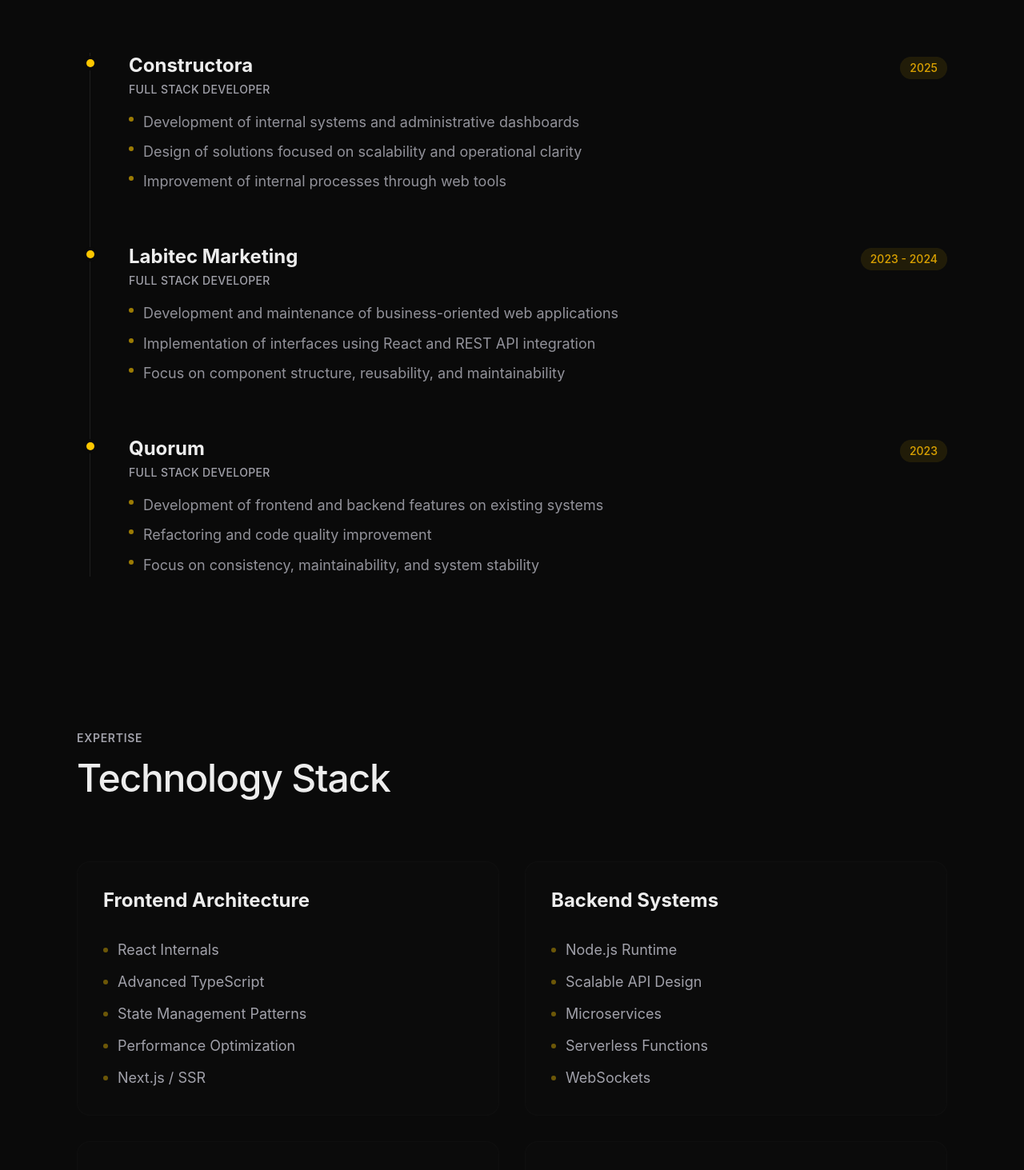
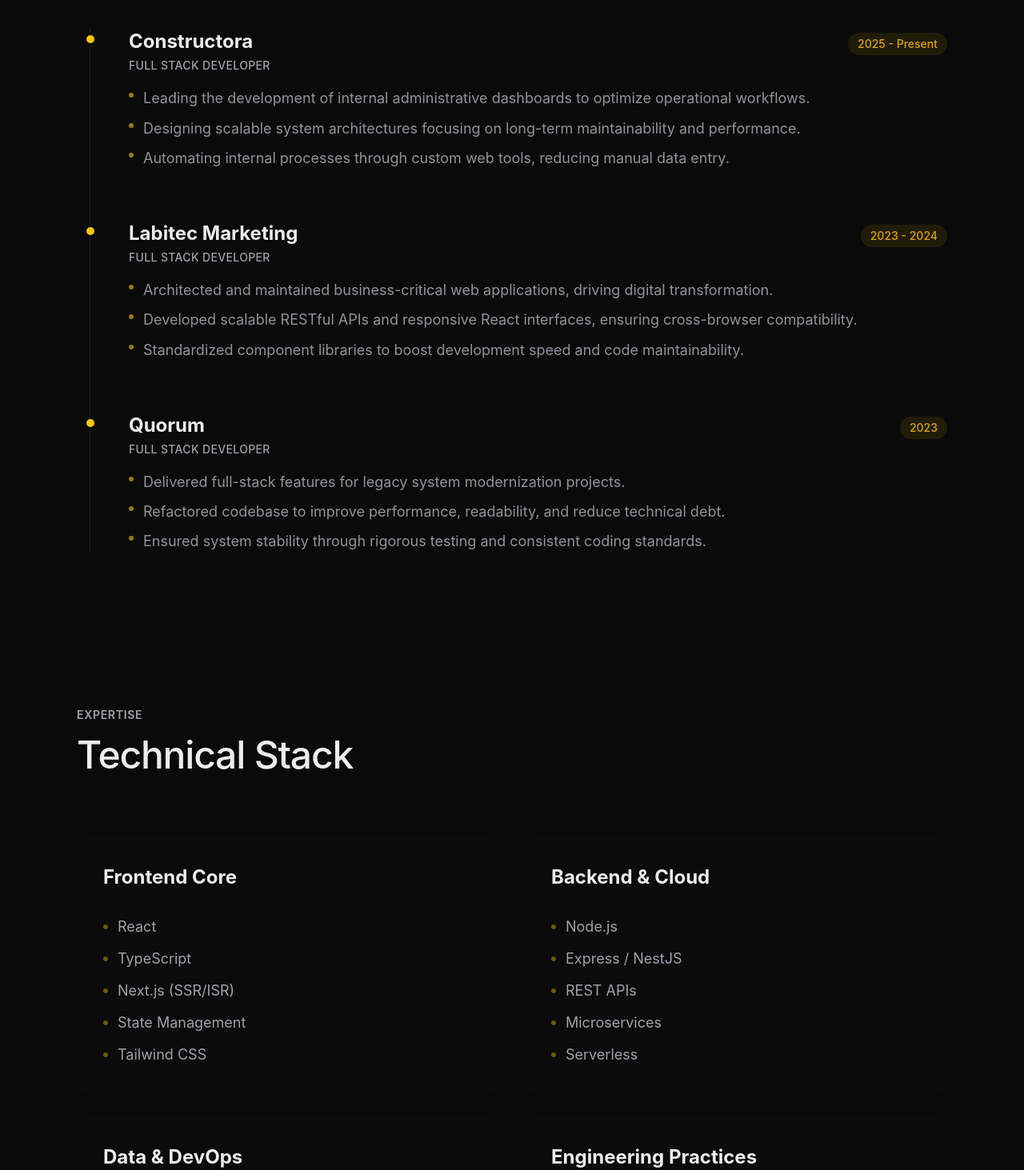
Before and after one commit to NickRami/my-portfolio, a React (Vite) app: page / in a window 1280 px wide. Shown: the part 1960-3423 px from the top of the page at 80% size. Built offline with nearby package versions, Linux system fonts and the light colour scheme.

Commit message:
feat: Implement global context for i18n and theme management, add Resume page, and introduce global styling.

```diff
--- a/src/context/AppContext.tsx
+++ b/src/context/AppContext.tsx
@@ -36,56 +36,56 @@ const translations = {
 
     // About
     'about.title': 'About Me',
-    'about.p1': 'I specialize in building scalable applications using React, TypeScript, and Node.js, focusing on high-performance architectures and clean code. I leverage modern AI tools to accelerate development cycles and ensure technical excellence across the full stack.',
-    'about.p2': 'I design robust systems with a focus on complex state management, SSR with Next.js, and scalable API design. I combine this technical depth with a collaborative mindset, always prioritizing teamwork and maintainable solutions.',
+    'about.p1': 'I specialize in developing scalable web applications using React, TypeScript, and Node.js, focusing on high-performance architectures, clean code, and solid engineering practices.',
+    'about.p2': 'I design robust systems oriented towards complex state management, SSR with Next.js, and scalable APIs. I integrate AI tools to optimize development cycles while maintaining a collaborative mindset and always prioritizing maintainable solutions and teamwork.',
 
-    // Projects
+    // Projects - Technical & Concise
     'projects.label': 'Selected Work',
     'projects.title': 'Technical Solutions',
-    'project.1.title': 'Movie Explorer App',
-    'project.1.desc': 'Frontend application for exploring movies. Solved the challenge of efficiently consuming external APIs and managing large datasets by implementing a reusable component architecture, ensuring a clean UI and fluid navigation.',
-    'project.2.title': 'Pokémon Battle Game',
-    'project.2.desc': 'Interactive web game logic entirely on the frontend. Focused on decoupling game state from UI rendering to ensure easy testability and clean separation of concerns.',
+    'project.1.title': 'Movie Explorer',
+    'project.1.desc': 'Engineered a high-performance React application for large dataset visualization. Implemented component-based architecture and optimized API consumption logic for seamless UX.',
+    'project.2.title': 'Pokémon Battle Engine',
+    'project.2.desc': 'Developed a decoupled game logic engine in pure JavaScript. Segregated state management from UI rendering to ensure extensive testability and clear separation of concerns.',
     'project.3.title': 'Cursor Calendar',
-    'project.3.desc': 'Modern calendar application with drag-and-drop functionality. Built to demonstrate advanced state management and complex interactions in a React environment.',
+    'project.3.desc': 'Built a complex state-managed calendar with React DnD. Demonstrated advanced skills in event handling, drag-and-drop mechanics, and date manipulation logic.',
 
-    // Experience
+    // Experience - Action & Impact
     'experience.title': 'Professional Experience',
     'experience.labitec.role': 'Full Stack Developer',
     'experience.labitec.company': 'Labitec Marketing',
     'experience.labitec.date': '2023 - 2024',
-    'experience.labitec.b1': 'Development and maintenance of business-oriented web applications',
-    'experience.labitec.b2': 'Implementation of interfaces using React and REST API integration',
-    'experience.labitec.b3': 'Focus on component structure, reusability, and maintainability',
+    'experience.labitec.b1': 'Architected and maintained business-critical web applications, driving digital transformation.',
+    'experience.labitec.b2': 'Developed scalable RESTful APIs and responsive React interfaces, ensuring cross-browser compatibility.',
+    'experience.labitec.b3': 'Standardized component libraries to boost development speed and code maintainability.',
     'experience.constructora.role': 'Full Stack Developer',
     'experience.constructora.company': 'Constructora',
-    'experience.constructora.date': '2025',
-    'experience.constructora.b1': 'Development of internal systems and administrative dashboards',
-    'experience.constructora.b2': 'Design of solutions focused on scalability and operational clarity',
-    'experience.constructora.b3': 'Improvement of internal processes through web tools',
+    'experience.constructora.date': '2025 - Present',
+    'experience.constructora.b1': 'Leading the development of internal administrative dashboards to optimize operational workflows.',
+    'experience.constructora.b2': 'Designing scalable system architectures focusing on long-term maintainability and performance.',
+    'experience.constructora.b3': 'Automating internal processes through custom web tools, reducing manual data entry.',
     'experience.quorum.role': 'Full Stack Developer',
     'experience.quorum.company': 'Quorum',
     'experience.quorum.date': '2023',
-    'experience.quorum.b1': 'Development of frontend and backend features on existing systems',
-    'experience.quorum.b2': 'Refactoring and code quality improvement',
-    'experience.quorum.b3': 'Focus on consistency, maintainability, and system stability',
+    'experience.quorum.b1': 'Delivered full-stack features for legacy system modernization projects.',
+    'experience.quorum.b2': 'Refactored codebase to improve performance, readability, and reduce technical debt.',
+    'experience.quorum.b3': 'Ensured system stability through rigorous testing and consistent coding standards.',
 
     // Skills
     'skills.title': 'Expertise',
-    'skills.subtitle': 'Technology Stack',
-    'skills.frontend': 'Frontend Architecture',
-    'skills.backend': 'Backend Systems',
-    'skills.data': 'Data & Infrastructure',
-    'skills.practices': 'Development Practices',
-    'skills.frontend.items': ["React Internals", "Advanced TypeScript", "State Management Patterns", "Performance Optimization", "Next.js / SSR"],
-    'skills.backend.items': ["Node.js Runtime", "Scalable API Design", "Microservices", "Serverless Functions", "WebSockets"],
-    'skills.data.items': ["PostgreSQL / SQL", "Redis & Caching", "Docker / Containers", "AWS Basics", "CI/CD Pipelines"],
-    'skills.practices.items': ["Testing (Jest/Cypress)", "Clean Architecture", "Git Flow", "Code Reviews", "System Design"],
+    'skills.subtitle': 'Technical Stack',
+    'skills.frontend': 'Frontend Core',
+    'skills.backend': 'Backend & Cloud',
+    'skills.data': 'Data & DevOps',
+    'skills.practices': 'Engineering Practices',
+    'skills.frontend.items': ["React", "TypeScript", "Next.js (SSR/ISR)", "State Management", "Tailwind CSS"],
+    'skills.backend.items': ["Node.js", "Express / NestJS", "REST APIs", "Microservices", "Serverless"],
+    'skills.data.items': ["PostgreSQL", "MongoDB", "Docker", "Redis", "CI/CD"],
+    'skills.practices.items': ["Clean Architecture", "Code Review", "Git Workflow", "Unit Testing", "System Design"],
 
     // Project Tech
-    'project.1.tech': ["React", "Rest API", "Component Architecture", "CSS"],
-    'project.2.tech': ["JavaScript", "Game Logic", "DOM Manipulation", "State Management"],
-    'project.3.tech': ["React", "Date Logic", "Drag & Drop", "Tailwind CSS"],
+    'project.1.tech': ["React", "API Integration", "Architecture", "CSS Modules"],
+    'project.2.tech': ["JavaScript ES6+", "Game Loop", "State Design", "OOP"],
+    'project.3.tech': ["React", "DnD Kit", "Date-fns", "Tailwind"],
     'projects.subtitle': 'Explore these live projects. Hover for details and click to visit.',
     'project.actions.visit': 'Visit Website',
     'project.preview.unavailable': 'Preview not available',
@@ -95,7 +95,7 @@ const translations = {
     'contact.subtitle': 'Full Stack Developer?',
     'contact.desc': 'I help build scalable, high-performance web applications using modern JavaScript stacks.',
     'contact.status': 'Currently open to full-time and freelance opportunities',
-    'resume.summary': 'Full Stack Developer specializing in React, TypeScript, and scalable Node.js architectures. Expert in building high-performance systems enhanced by AI-driven development. Committed to technical excellence, clean code, and collaborative teamwork.',
+    'resume.summary': 'Full Stack Developer specialized in React, TypeScript, and Node.js, with experience building scalable, high-performance web applications. Strong focus on clean code, solid architectures, and collaborative team environments.',
     'resume.download': 'Download PDF',
     'contact.cta': 'Let’s talk about your project',
     'contact.socials': 'Connect',
@@ -125,8 +125,8 @@ const translations = {
 
     // About
     'about.title': 'Sobre Mí',
-    'about.p1': 'Me especializo en construir aplicaciones escalables utilizando React, TypeScript y Node.js, enfocándome en arquitecturas de alto rendimiento y código limpio. Potencio el desarrollo mediante herramientas de IA para acelerar ciclos y asegurar la excelencia técnica en todo el stack.',
-    'about.p2': 'Diseño sistemas robustos con foco en el manejo de estado complejo, SSR con Next.js y diseño de APIs escalables. Combino esta profundidad técnica con una mentalidad colaborativa, priorizando siempre el trabajo en equipo y las soluciones mantenibles.',
+    'about.p1': 'Me especializo en el desarrollo de aplicaciones web escalables utilizando React, TypeScript y Node.js, con foco en arquitecturas de alto rendimiento, código limpio y buenas prácticas de ingeniería.',
+    'about.p2': 'Diseño sistemas robustos orientados al manejo de estado complejo, SSR con Next.js y APIs escalables. Integro herramientas de IA para optimizar los ciclos de desarrollo, manteniendo una mentalidad colaborativa y priorizando siempre soluciones mantenibles y trabajo en equipo.',
 
     // Projects
     'projects.label': 'Trabajos Seleccionados',
@@ -184,7 +184,7 @@ const translations = {
     'contact.subtitle': 'Desarrollador Full Stack?',
     'contact.desc': 'Ayudo a construir aplicaciones web escalables y de alto rendimiento utilizando stacks modernos de JavaScript.',
     'contact.status': 'Actualmente abierto a oportunidades freelance y full-time',
-    'resume.summary': 'Desarrollador Full Stack especialista en React, TypeScript y arquitecturas escalables en Node.js. Experto en crear sistemas de alto rendimiento potenciados por desarrollo asistido por IA. Comprometido con la excelencia técnica, el código limpio y el trabajo colaborativo en equipo.',
+    'resume.summary': 'Desarrollador Full Stack especialista en React, TypeScript y Node.js. Experto en crear arquitecturas de alto rendimiento y sistemas escalables optimizados por herramientas de IA. Enfocado en código limpio y trabajo en equipo.',
     'resume.download': 'Descargar PDF',
     'contact.cta': 'Hablemos de tu proyecto',
     'contact.socials': 'Conectar',
--- a/src/index.css
+++ b/src/index.css
@@ -59,7 +59,7 @@ body {
 
 @media print {
   @page {
-    margin: 1.5cm 1.8cm;
+    margin: 0; /* Hide default browser headers and footers */
     size: A4;
   }
 
@@ -69,6 +69,7 @@ body {
   }
 
   body {
+    padding: 1.5cm 1.8cm !important; /* Re-apply margins to body content */
     background: white !important;
     background-color: white !important;
     color: #000000 !important;
@@ -131,12 +132,24 @@ body {
     color: #334155 !important;
   }
 
-  /* Section Spacing - Increased for vertical distribution */
+  /* Section Spacing */
   section {
     break-inside: avoid;
     margin-top: 1rem !important;
     margin-bottom: 2.5rem !important;
     page-break-inside: avoid;
+  }
+
+  /* Page 2 Optimization: Center the last section (Projects) vertically on its own page */
+  section:last-of-type {
+    page-break-before: always !important;
+    break-before: page !important;
+    display: flex !important;
+    flex-direction: column !important;
+    justify-content: center !important;
+    min-height: 22cm !important; /* Occupy most of the printable vertical space */
+    margin-top: 0 !important;
+    margin-bottom: 0 !important;
   }
 
   /* Header Spacing */
--- a/src/pages/Resume.tsx
+++ b/src/pages/Resume.tsx
@@ -171,6 +171,28 @@ export default function Resume() {
 
           <div className="border-t border-muted my-12 no-print" />
 
+          {/* Skills / Tech Stack - Moved up as per Recruiter recommendation */}
+          <section className="mb-12 print:mb-8 break-inside-avoid">
+              <h3 className="text-sm font-bold uppercase tracking-widest text-muted-foreground mb-8 flex items-center gap-3 print:mb-4">
+                 <span className="w-4 h-4 rounded-full border-2 border-yellow-400 block print:border-amber-600"></span>
+                 {t('skills.subtitle')}
+              </h3>
+              <div className="grid sm:grid-cols-2 gap-8 print:gap-4 print:grid-cols-4">
+                  {skills.map((grp, i) => (
+                      <div key={i} className="break-inside-avoid">
+                          <h4 className="text-base font-bold text-foreground mb-3 border-b border-muted/50 pb-2 print:mb-1.5 print:pb-1 print:text-sm print:border-gray-300">{grp.category}</h4>
+                          <div className="flex flex-wrap gap-x-4 gap-y-2 print:flex-col print:gap-0.5">
+                              {grp.items.map((item: string, idx: number) => (
+                                  <span key={idx} className="text-sm text-muted-foreground print:text-xs print:text-gray-700 font-medium">
+                                      {item}
+                                  </span>
+                              ))}
+                          </div>
+                      </div>
+                  ))}
+              </div>
+          </section>
+
           {/* Experience */}
           <section className="mb-16 print:mb-10">
               <h3 className="text-sm font-bold uppercase tracking-widest text-muted-foreground mb-10 flex items-center gap-3 print:mb-6">
@@ -213,7 +235,7 @@ export default function Resume() {
                   href={proj.url}
                   target="_blank"
                   rel="noopener noreferrer"
-                  className="group flex flex-col rounded-2xl overflow-hidden bg-muted/20 border border-muted/30 hover:border-yellow-400/50 transition-all duration-300 hover:shadow-2xl hover:shadow-yellow-400/5 print:bg-white print:border-gray-200 print:shadow-none print:hover:border-gray-200"
+                  className="group flex flex-col h-full rounded-2xl overflow-hidden bg-muted/20 border border-muted/30 hover:border-yellow-400/50 transition-all duration-300 hover:shadow-2xl hover:shadow-yellow-400/5 print:bg-white print:border-gray-200 print:shadow-none print:hover:border-gray-200"
                 >
                   {/* Image Preview - Screen Only */}
                   <div className="relative aspect-[16/9] overflow-hidden bg-muted no-print">
@@ -261,28 +283,6 @@ export default function Resume() {
             </div>
           </section>
 
-          {/* Skills */}
-          <section className="break-inside-avoid">
-              <h3 className="text-sm font-bold uppercase tracking-widest text-muted-foreground mb-10 flex items-center gap-3 print:mb-6">
-                 <span className="w-4 h-4 rounded-full border-2 border-yellow-400 block print:border-amber-600"></span>
-                 {t('skills.subtitle')}
-              </h3>
-              <div className="grid sm:grid-cols-2 gap-8 print:gap-6 print:grid-cols-4">
-                  {skills.map((grp, i) => (
-                      <div key={i}>
-                          <h4 className="text-base font-bold text-foreground mb-4 border-b border-muted/50 pb-2 print:mb-2 print:pb-1.5 print:text-sm print:border-gray-200">{grp.category}</h4>
-                          <div className="flex flex-wrap gap-x-4 gap-y-2 print:flex-col print:gap-1">
-                              {grp.items.map((item: string, idx: number) => (
-                                  <span key={idx} className="text-sm text-muted-foreground print:text-xs print:text-gray-700">
-                                      {item}
-                                  </span>
-                              ))}
-                          </div>
-                      </div>
-                  ))}
-              </div>
-          </section>
-
           <footer className="mt-20 pt-12 border-t border-muted text-center text-muted-foreground text-sm flex flex-col items-center gap-4 no-print">
                <p>{t('contact.title')} {t('contact.subtitle')}</p>
                <a href="mailto:ramisilva8@gmail.com" className="text-foreground hover:text-yellow-400 underline decoration-yellow-400/30 underline-offset-4 transition-colors">
```
